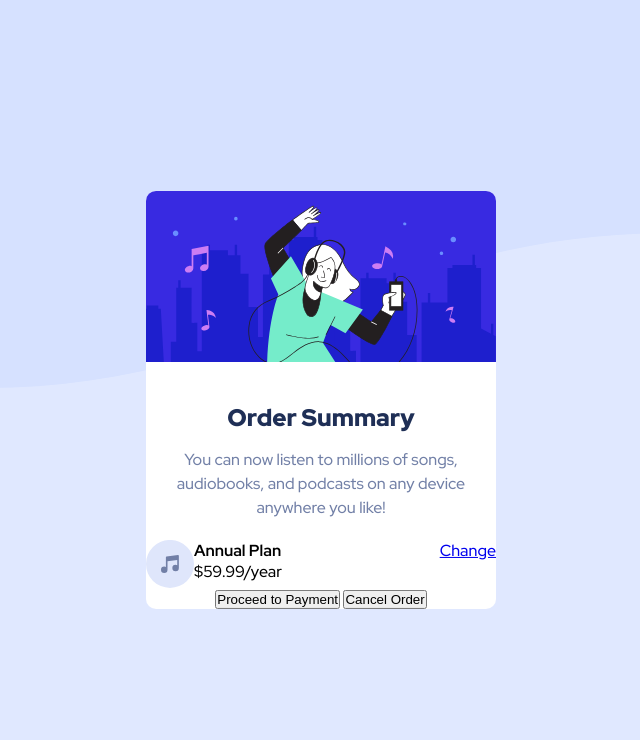
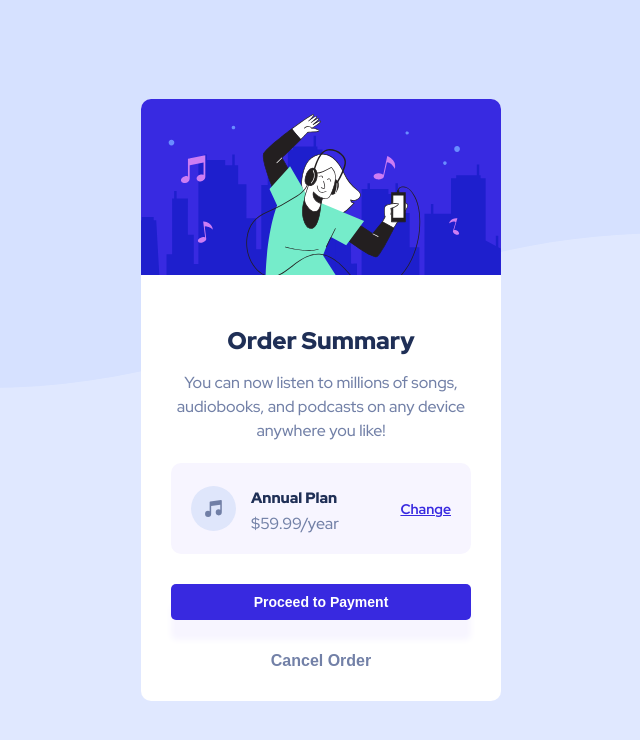
Before and after one commit to Oumar-1/summary-component, a plain HTML site: page index.html in a window 1280 px wide. Shown: the whole page, without its empty margins (319-959 px from the left). Drawn offline with Linux system fonts and the light colour scheme.

Commit message:
new version

```diff
--- a/css/style.scss
+++ b/css/style.scss
@@ -38,13 +38,16 @@ main {
     top: 50%;
     transform: translate(-50%, -50%);
     text-align: center;
+    .content {
+      padding: 30px;
+    }
     header {
       img {
-        width: 350px;
+        width: 360px;
       }
     }
     .hero {
-      padding: 20px 0;
+      padding-bottom: 10px;
     }
   }
   .card .hero {
@@ -56,30 +59,64 @@ main {
     }
     p {
       line-height: 1.5;
-      width: 320px;
+      width: 300px;
       font-size: 16px;
       margin: auto;
       color: var(--sub-text-color);
     }
   }
-  .plan{
+  .plan {
     display: flex;
     justify-content: space-between;
-    img{
-
+    align-items: center;
+    background-color: var(--very-bright-blue);
+    padding: 20px;
+    border-radius: 10px;
+    margin: 10px 0 30px;
+    img {
+      height: 45px;
     }
-    .text{
+    .text {
       flex-grow: 1;
       text-align: start;
-      h4{
-
+      padding-left: 15px;
+      h4 {
+        color: var(--sub-color);
+        font-weight: 900;
+        padding: 5px 0;
+        font-size: 15px;
       }
-      p{
-
+      p {
+        color: var(--sub-text-color);
       }
     }
-    >a{
-
+    > a {
+      color: var(--main-color);
+      font-weight: 700;
+      font-size: 14px;
+    }
+  }
+  footer {
+    .proces {
+      display: block;
+      background-color: var(--main-color);
+      width: 100%;
+      color: white;
+      padding: 10px 0px;
+      margin: 10px auto 30px;
+      cursor: pointer;
+      font-weight: 700;
+      border: none;
+      border-radius: 5px;
+      font-size: 14px;
+      box-shadow: 0 20px 6px var(--very-bright-blue);
+    }
+    .cancel {
+      color: var(--sub-text-color);
+      font-size: 16px;
+      border: none;
+      background: none;
+      font-weight: 700;
     }
   }
 }
```
Also changed, not shown: css/style.css, 1 other file.
